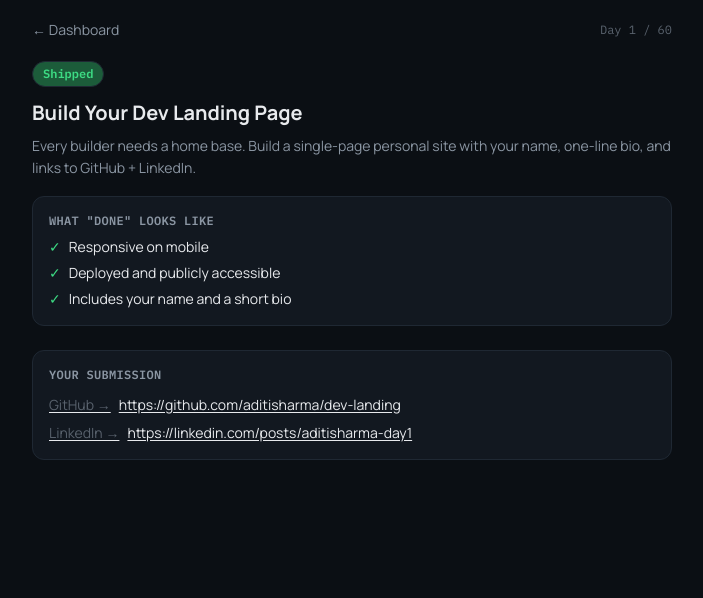
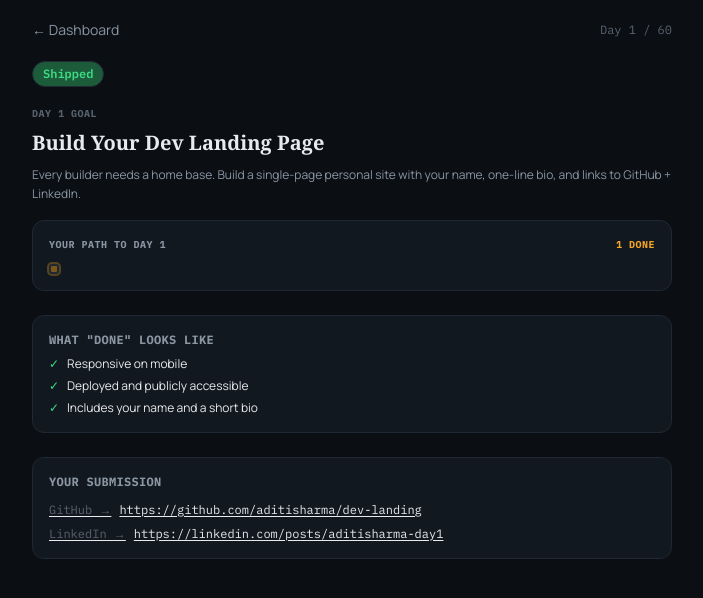
Before and after one commit to neeraja692/Techniz-Streak60, a Next.js app: page /day/1 in a window 1280 px wide. Shown: the top 598 px of the page, without its empty margins (288-991 px from the left). Built offline with nearby package versions, Linux system fonts and the light colour scheme.

Commit message:
feat: add path progress strip and Day 1 first-timer state to day page

```diff
--- a/src/app/day/[dayNumber]/page.tsx
+++ b/src/app/day/[dayNumber]/page.tsx
@@ -5,6 +5,8 @@ import {
   getToday,
   getChallengeLength,
   resolveProfileKey,
+  buildStreakGrid,
+  DayStatus,
 } from "@/lib/data";
 import { SubmissionForm } from "@/components/SubmissionForm";
 
@@ -26,15 +28,18 @@ export default async function DayPage({
   const length = getChallengeLength();
   const day = getDay(dayNum);
 
-  // Days beyond our seeded mock data (13-60) are simply locked/upcoming.
-  const status = day?.status ?? (dayNum > today ? "locked" : "locked");
+  // Dynamic status computation: links day status to the profile's active grid
+  const grid = buildStreakGrid(profileKey);
+  const status = grid[dayNum - 1] ?? "locked";
 
   return (
-    <main className="mx-auto w-full max-w-md flex-1 px-4 pb-10 pt-5 sm:max-w-2xl">
+    <main className="mx-auto w-full max-w-md flex-1 px-4 pb-10 pt-5 sm:max-w-2xl text-text selection:bg-amber selection:text-ink">
+
+      {/* Dynamic Header */}
       <div className="mb-5 flex items-center justify-between">
         <Link
           href={`/dashboard?profile=${profileKey}`}
-          className="text-sm text-text-muted hover:text-text"
+          className="text-sm text-text-muted hover:text-text font-[family-name:var(--font-manrope)]"
         >
           ← Dashboard
         </Link>
@@ -48,12 +53,12 @@ export default async function DayPage({
       )}
 
       {status === "missed" && (
-        <MissedState day={day!} profileKey={profileKey} />
+        <MissedState day={day!} profileKey={profileKey} grid={grid} />
       )}
 
-      {status === "completed" && <CompletedState day={day!} />}
+      {status === "completed" && <CompletedState day={day!} profileKey={profileKey} grid={grid} />}
 
-      {status === "pending" && day && <PendingState day={day} />}
+      {status === "pending" && day && <PendingState day={day} profileKey={profileKey} grid={grid} />}
 
       {status === "locked" && dayNum <= today && !day && (
         <LockedState dayNum={dayNum} today={today} profileKey={profileKey} />
@@ -84,34 +89,136 @@ function StatusPill({
   );
 }
 
+/* Path Strip Component to show progress on day details */
+function PathStrip({
+  dayNum,
+  profileKey,
+  grid,
+}: {
+  dayNum: number;
+  profileKey: string;
+  grid: DayStatus[];
+}) {
+  const pathGrid = grid.slice(0, Math.max(dayNum, 10)); // Draw first 10 for day 1, or dayNum cells
+  const actualPathSlice = grid.slice(0, dayNum);
+  const completedCount = actualPathSlice.filter((s) => s === "completed").length;
+  const missedCount = actualPathSlice.filter((s) => s === "missed").length;
+
+  // Render a specific empty state if first-timer on Day 1 (No Streak Yet - And That's Fine)
+  if (dayNum === 1 && (profileKey === "newUser" || profileKey === "empty")) {
+    return (
+      <div className="rounded-xl border border-ink-border bg-ink-raised p-4 text-center mt-4 mb-6">
+        <div className="text-2xl mb-1">🌙</div>
+        <p className="text-xs text-text-muted mt-2 leading-relaxed font-light font-[family-name:var(--font-manrope)]">
+          Your streak starts the moment you submit today. There's nothing to catch up on — you're exactly on time.
+        </p>
+        <div className="flex gap-1.5 justify-center mt-4">
+          <span
+            className="w-2.5 h-2.5 rounded-[3px] bg-ink border-2 border-amber ring-2 ring-amber/30 animate-pulse"
+            title="Day 1: Today"
+          />
+          {Array.from({ length: 9 }).map((_, i) => (
+            <span
+              key={i}
+              className="w-2.5 h-2.5 rounded-[3px] bg-ink-raised border border-ink-border"
+              title={`Day ${i + 2}: Locked`}
+            />
+          ))}
+        </div>
+      </div>
+    );
+  }
+
+  // Cell color classes
+  const cellStyles: Record<string, string> = {
+    completed: "bg-green border border-green",
+    missed: "bg-red-dim border border-red/60",
+    pending: "bg-amber-dim border-2 border-amber ring-2 ring-amber/30",
+    locked: "bg-ink-raised border border-ink-border",
+  };
+
+  const hasMissed = missedCount > 0;
+
+  return (
+    <div className="rounded-xl border border-ink-border bg-ink-raised p-4 mt-4 mb-6 flex flex-col gap-3">
+      <div className="flex justify-between items-center text-[10px] uppercase font-bold tracking-wider font-[family-name:var(--font-plex-mono)]">
+        <span className="text-text-muted">YOUR PATH TO DAY {dayNum}</span>
+        <span className="text-amber">
+          {completedCount} done {missedCount > 0 && `· ${missedCount} missed`}
+        </span>
+      </div>
+
+      {/* Cells list */}
+      <div className="flex flex-wrap gap-1.5">
+        {actualPathSlice.map((status, i) => {
+          const isToday = i + 1 === dayNum;
+          return (
+            <div
+              key={i}
+              title={`Day ${i + 1}: ${status}`}
+              className={`w-2.5 h-2.5 rounded-[3px] ${isToday ? cellStyles["pending"] : cellStyles[status]}`}
+            />
+          );
+        })}
+      </div>
+
+      {hasMissed && (
+        <p className="text-[10px] text-text-faint font-light leading-normal border-t border-ink-border/50 pt-2 font-[family-name:var(--font-manrope)]">
+          Day 9 was missed — it's marked, not erased. Day 10 came in late but still counted toward momentum.
+        </p>
+      )}
+    </div>
+  );
+}
+
 function TaskHeader({
   day,
   tone,
   label,
+  profileKey,
+  grid,
 }: {
   day: { day: number; title: string; description: string; requirements: string[] };
   tone: "green" | "amber" | "red" | "muted";
   label: string;
+  profileKey: string;
+  grid: DayStatus[];
 }) {
   return (
     <>
       <div className="mb-3">
         <StatusPill label={label} tone={tone} />
       </div>
-      <h1 className="text-xl font-bold text-text mb-2 leading-snug">
+
+      {day.day === 1 && (profileKey === "newUser" || profileKey === "empty") ? (
+        <span className="text-[10px] uppercase tracking-wider font-bold text-amber font-[family-name:var(--font-plex-mono)]">
+          NO STREAK YET — AND THAT'S FINE
+        </span>
+      ) : (
+        <span className="text-[10px] uppercase tracking-wider font-bold text-text-faint font-[family-name:var(--font-plex-mono)]">
+          DAY {day.day} GOAL
+        </span>
+      )}
+
+      <h1 className="text-xl font-bold text-text mt-1.5 mb-2 leading-snug font-serif">
         {day.title}
       </h1>
-      <p className="text-sm text-text-muted leading-relaxed mb-4">
+
+      <p className="text-xs text-text-muted leading-relaxed mb-4 font-light font-[family-name:var(--font-manrope)]">
         {day.description}
       </p>
+
+      {/* Embedded Dynamic Path Tracker */}
+      <PathStrip dayNum={day.day} profileKey={profileKey} grid={grid} />
+
       {day.requirements.length > 0 && (
         <div className="mb-6 rounded-xl border border-ink-border bg-ink-raised p-4">
-          <h2 className="text-xs font-semibold uppercase tracking-wide text-text-muted mb-2 font-[family-name:var(--font-plex-mono)]">
+          <h2 className="text-xs font-bold uppercase tracking-wide text-text-muted mb-2 font-[family-name:var(--font-plex-mono)]">
             What "done" looks like
           </h2>
           <ul className="space-y-1.5">
             {day.requirements.map((r, i) => (
-              <li key={i} className="flex gap-2 text-sm text-text">
+              <li key={i} className="flex gap-2 text-xs text-text font-[family-name:var(--font-manrope)] font-light">
                 <span className="text-green shrink-0">✓</span>
                 <span>{r}</span>
               </li>
@@ -125,23 +232,35 @@ function TaskHeader({
 
 function PendingState({
   day,
+  profileKey,
+  grid,
 }: {
   day: NonNullable<ReturnType<typeof getDay>>;
+  profileKey: string;
+  grid: DayStatus[];
 }) {
   return (
     <>
-      <TaskHeader day={day} tone="amber" label="Today's task" />
+      <TaskHeader day={day} tone="amber" label="Today's task" profileKey={profileKey} grid={grid} />
       <SubmissionForm day={day.day} />
     </>
   );
 }
 
-function CompletedState({ day }: { day: NonNullable<ReturnType<typeof getDay>> }) {
+function CompletedState({
+  day,
+  profileKey,
+  grid,
+}: {
+  day: NonNullable<ReturnType<typeof getDay>>;
+  profileKey: string;
+  grid: DayStatus[];
+}) {
   return (
     <>
-      <TaskHeader day={day} tone="green" label="Shipped" />
+      <TaskHeader day={day} tone="green" label="Shipped" profileKey={profileKey} grid={grid} />
       <div className="rounded-xl border border-ink-border bg-ink-raised p-4">
-        <h2 className="text-xs font-semibold uppercase tracking-wide text-text-muted mb-3 font-[family-name:var(--font-plex-mono)]">
+        <h2 className="text-xs font-bold uppercase tracking-wide text-text-muted mb-3 font-[family-name:var(--font-plex-mono)]">
           Your submission
         </h2>
         {day.submission?.late && (
@@ -149,10 +268,12 @@ function CompletedState({ day }: { day: NonNullable<ReturnType<typeof getDay>> }
             <StatusPill label="Submitted late" tone="amber" />
           </div>
         )}
-        <div className="space-y-2 text-sm">
+        <div className="space-y-2 text-xs font-[family-name:var(--font-plex-mono)]">
           <a
             href={day.submission?.github}
             className="flex items-center gap-2 text-text hover:text-amber underline underline-offset-2 break-all"
+            target="_blank"
+            rel="noopener noreferrer"
           >
             <span className="text-text-faint shrink-0">GitHub →</span>
             {day.submission?.github}
@@ -160,6 +281,8 @@ function CompletedState({ day }: { day: NonNullable<ReturnType<typeof getDay>> }
           <a
             href={day.submission?.linkedin}
             className="flex items-center gap-2 text-text hover:text-amber underline underline-offset-2 break-all"
+            target="_blank"
+            rel="noopener noreferrer"
           >
             <span className="text-text-faint shrink-0">LinkedIn →</span>
             {day.submission?.linkedin}
@@ -173,15 +296,17 @@ function CompletedState({ day }: { day: NonNullable<ReturnType<typeof getDay>> }
 function MissedState({
   day,
   profileKey,
+  grid,
 }: {
   day: NonNullable<ReturnType<typeof getDay>>;
   profileKey: string;
+  grid: DayStatus[];
 }) {
   return (
     <>
-      <TaskHeader day={day} tone="red" label="Missed" />
+      <TaskHeader day={day} tone="red" label="Missed" profileKey={profileKey} grid={grid} />
       <div className="rounded-xl border border-red/30 bg-red-dim/20 p-4 mb-4">
-        <p className="text-sm text-text leading-relaxed">
+        <p className="text-xs text-text leading-relaxed font-light font-[family-name:var(--font-manrope)]">
           This one slipped by — it happens. Your momentum score took a hit,
           but your streak isn&apos;t erased. Focus on today instead of going
           back.
@@ -189,7 +314,7 @@ function MissedState({
       </div>
       <Link
         href={`/dashboard?profile=${profileKey}`}
-        className="block w-full rounded-lg bg-amber text-ink font-semibold py-3 text-sm text-center"
+        className="block w-full rounded-lg bg-amber text-ink font-bold py-3 text-sm text-center active:scale-[0.99] transition-transform cursor-pointer"
       >
         Go to today&apos;s task
       </Link>
@@ -209,17 +334,17 @@ function LockedState({
   return (
     <div className="rounded-xl border border-ink-border bg-ink-raised p-6 text-center">
       <div className="text-3xl mb-3">🔒</div>
-      <h1 className="text-lg font-bold text-text mb-1">
+      <h1 className="text-base font-bold text-text mb-1.5 font-serif">
         Day {dayNum} isn&apos;t open yet
       </h1>
-      <p className="text-sm text-text-muted mb-5">
+      <p className="text-xs text-text-muted mb-5 leading-normal font-light font-[family-name:var(--font-manrope)]">
         {dayNum > today
           ? `This unlocks once you reach Day ${dayNum}. Keep building.`
           : `This day isn't part of the challenge data yet.`}
       </p>
       <Link
         href={`/day/${today}?profile=${profileKey}`}
-        className="inline-block rounded-lg bg-amber text-ink font-semibold px-5 py-2.5 text-sm"
+        className="inline-block rounded-lg bg-amber text-ink font-bold px-5 py-2.5 text-xs active:scale-[0.99] transition-transform cursor-pointer"
       >
         Go to Day {today}
       </Link>
```
